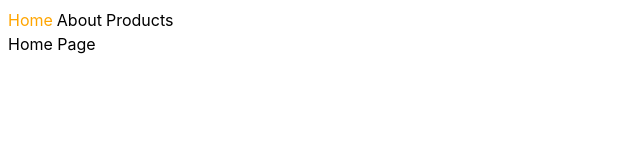
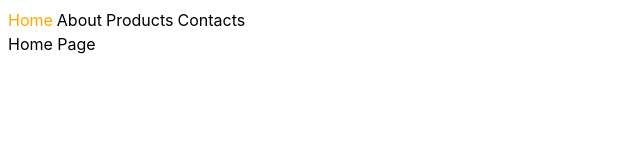
Before and after one commit to dvankevich/react-five, a React (Vite) app: page / in a window 1280 px wide. Shown: the top 160 px of the page, without its empty margins (0-640 px from the left). Built offline with nearby package versions, Linux system fonts and the light colour scheme.

Commit message:
add Contacts page

```diff
--- a/src/App.jsx
+++ b/src/App.jsx
@@ -1,13 +1,16 @@
-import { Routes, Route, NavLink } from 'react-router-dom';
-import clsx from 'clsx';
-import Home from './pages/Home';
-import About from './pages/About';
-import Products from './pages/Products';
-import NotFound from './pages/NotFound';
-import css from './App.module.css';
+import { Routes, Route, NavLink } from "react-router-dom";
+import clsx from "clsx";
+import Home from "./pages/Home";
+import About from "./pages/About";
+import Products from "./pages/Products";
+import NotFound from "./pages/NotFound";
+import css from "./App.module.css";
+import Contacts from "./pages/Contacts";
 
 const buildLinkClass = ({ isActive }) => {
-  return clsx(css.link, isActive && css.active);
+  const cssClass = clsx(css.link, isActive && css.active);
+  //console.log(cssClass);
+  return cssClass;
 };
 
 export const App = () => {
@@ -23,12 +26,16 @@ export const App = () => {
         <NavLink to="/products" className={buildLinkClass}>
           Products
         </NavLink>
+        <NavLink to="/contacts" className={buildLinkClass}>
+          Contacts
+        </NavLink>
       </nav>
 
       <Routes>
         <Route path="/" element={<Home />} />
         <Route path="/about" element={<About />} />
         <Route path="/products" element={<Products />} />
+        <Route path="/contacts" element={<Contacts />} />
         <Route path="*" element={<NotFound />} />
       </Routes>
     </div>
```
Also changed, not shown: 1 other file (tests, documents, lock files or other folders).
